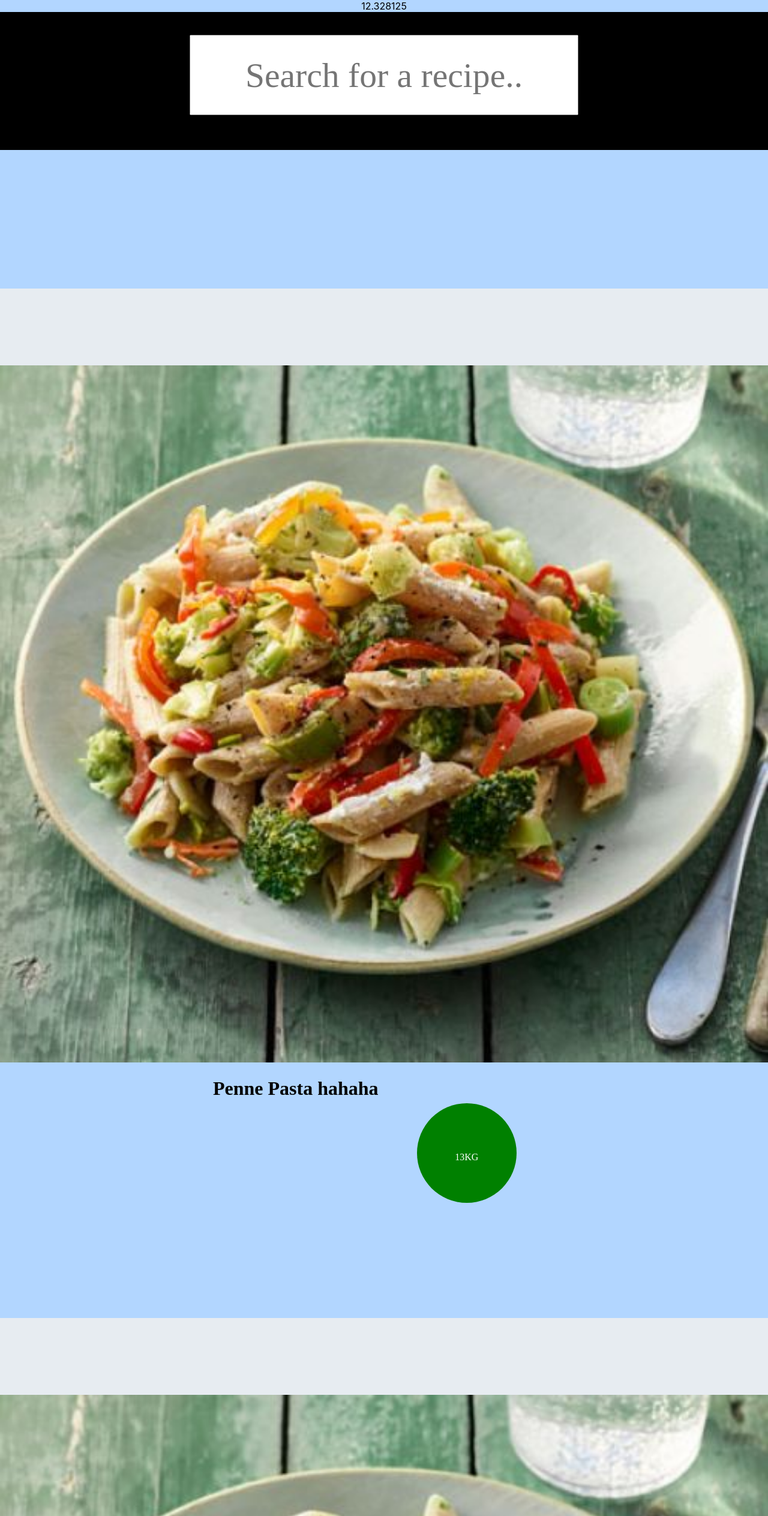
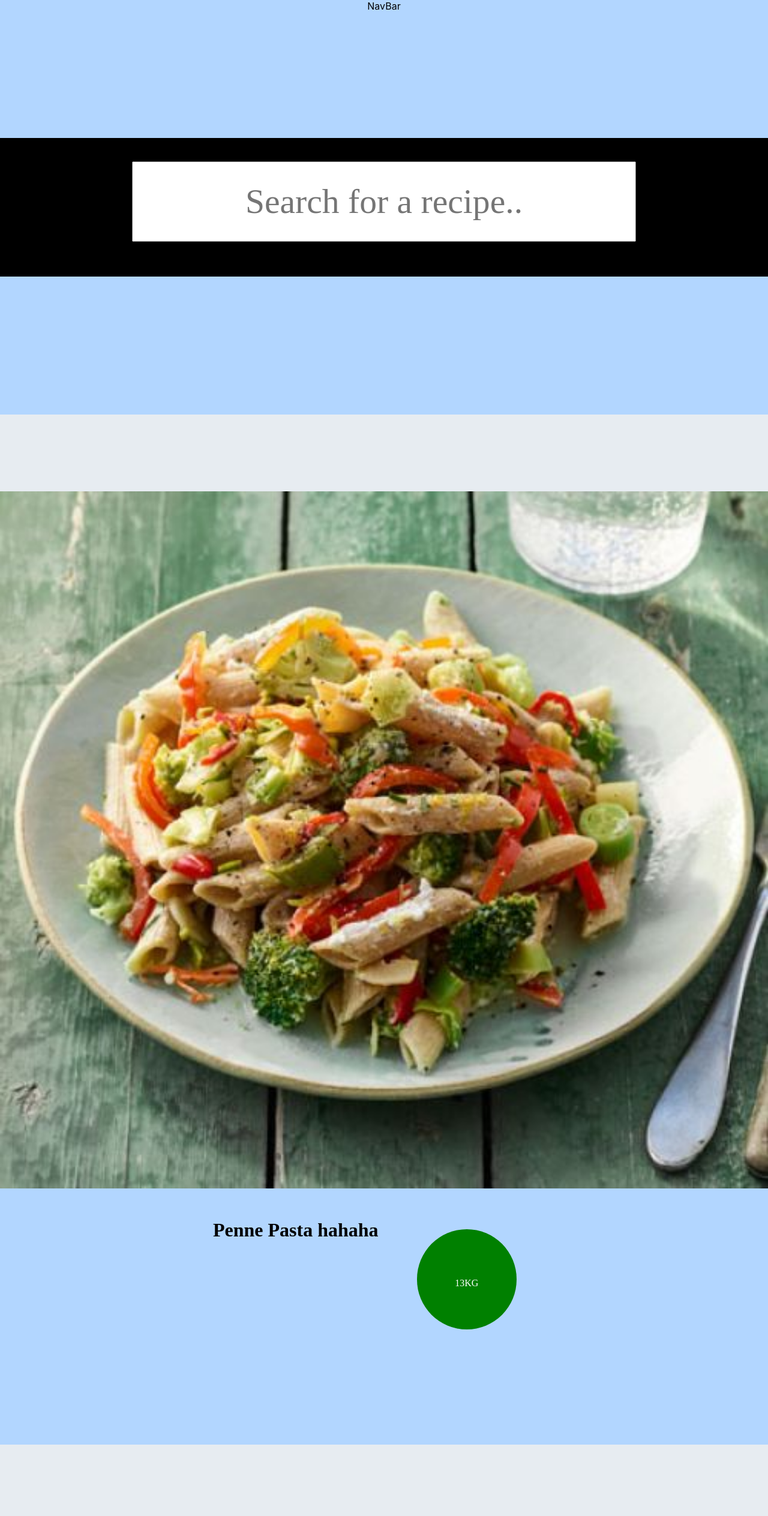
Before and after one commit to BarneyLoosemore/ClimEat-Change, a React (Create React App) app: page / in a window 1280 px wide. Shown: the top 2527 px of the page at 60% size. Built offline with nearby package versions, Linux system fonts and the light colour scheme; a web font is replaced by a local one.

Commit message:
changes to search bar - sticks on scroll down

```diff
--- a/src/App.css
+++ b/src/App.css
@@ -57,11 +57,13 @@
   padding-top: 18vw;
 }
 
+.nav-bar {
+  height: 18vw;
+}
+
 .search-box-container {
   height: 18vw;
   background: black;
-  /* position: fixed; */
-  /* margin-bottom: 50px; */
   width: 100%;
 }
 
@@ -71,17 +73,19 @@
 }
 
 .sticky+.card-containers {
-  padding-top: 35vw;
+  padding-top: 36vw;
 }
 
 .search-input {
   height: 10vw;
-  width: 50vw;
+  width: 65vw;
   margin-top: 3vw;
   font-family: OverPass;
   text-align: center;
   font-size: 4.5vw;
 }
+
+
 
 /* responsive design */
 
--- a/src/App.js
+++ b/src/App.js
@@ -92,14 +92,14 @@ class App extends Component {
     }
   }
 
-  handleMouseOver = (recipe) => {
+  handleOnCardClick = () => {
 
   }
 
 
   render() {
     const { recipeFootprintData, noResults, loadingSpinner } = this.state
-    const { handleChange, handleSubmit, handleMouseOver } = this
+    const { handleChange, handleSubmit, handleMouseOver, handleOnCardClick } = this
 
     return (
       <div className="App">
@@ -128,11 +128,13 @@ class App extends Component {
               )
             }
         </div> */}
-        {/* <NavBar/> */}
-        12.328125
+        {
+
+        }
+        <NavBar/>
         <SearchBar/>
         <div className='card-containers'>
-          <RecipeCard/>
+          <RecipeCard onCardClick={handleOnCardClick} />
           <RecipeCard/>
           <RecipeCard/>
         </div>
--- a/src/NavBar.js
+++ b/src/NavBar.js
@@ -5,7 +5,7 @@ class NavBar extends Component {
 
     render(){
         return(
-            <div>
+            <div className='nav-bar'>
                 NavBar
             </div>
         )
--- a/src/recipe_card.css
+++ b/src/recipe_card.css
@@ -1,8 +1,3 @@
-.card-wrapper{
-
-}
-
-
 @font-face {
     font-family: 'Overpass';
     font-style: normal;
@@ -21,6 +16,7 @@
 
 .recipe-text {
     font-family: OverPass;
+    margin-top: 2vw;
 }
 
 .text-and-symbol-wrapper {
```
